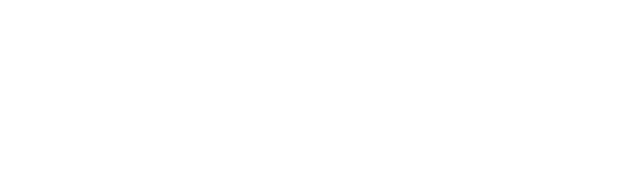
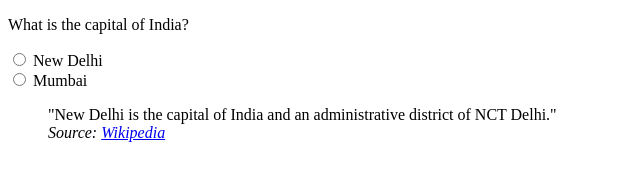
Before and after one commit to acciojob/trivia-ksirmaran, a website: page main.html in a window 1280 px wide. Shown: the whole page, without its empty margins (0-640 px from the left). Drawn offline with Linux system fonts and the light colour scheme.

Commit message:
created a submission

```diff
--- a/main.html
+++ b/main.html
@@ -4,6 +4,22 @@
 
 <head>
 	<link rel="stylesheet" href="styles.css">
+	 <form>
+        <p>What is the capital of India?</p>
+        <input type="radio" id="newdelhi" name="capital" value="New Delhi">
+        <label for="newdelhi">New Delhi</label><br>
+
+        <input type="radio" id="mumbai" name="capital" value="Mumbai">
+        <label for="mumbai">Mumbai</label><br>
+    </form>
+
+    <!-- Quotation -->
+    <blockquote>
+        "New Delhi is the capital of India and an administrative district of NCT Delhi."
+        <footer>
+            <cite>Source: <a href="https://en.wikipedia.org/wiki/New_Delhi" target="_blank">Wikipedia</a></cite>
+        </footer>
+    </blockquote>
 </head>
 
 <body>
```
